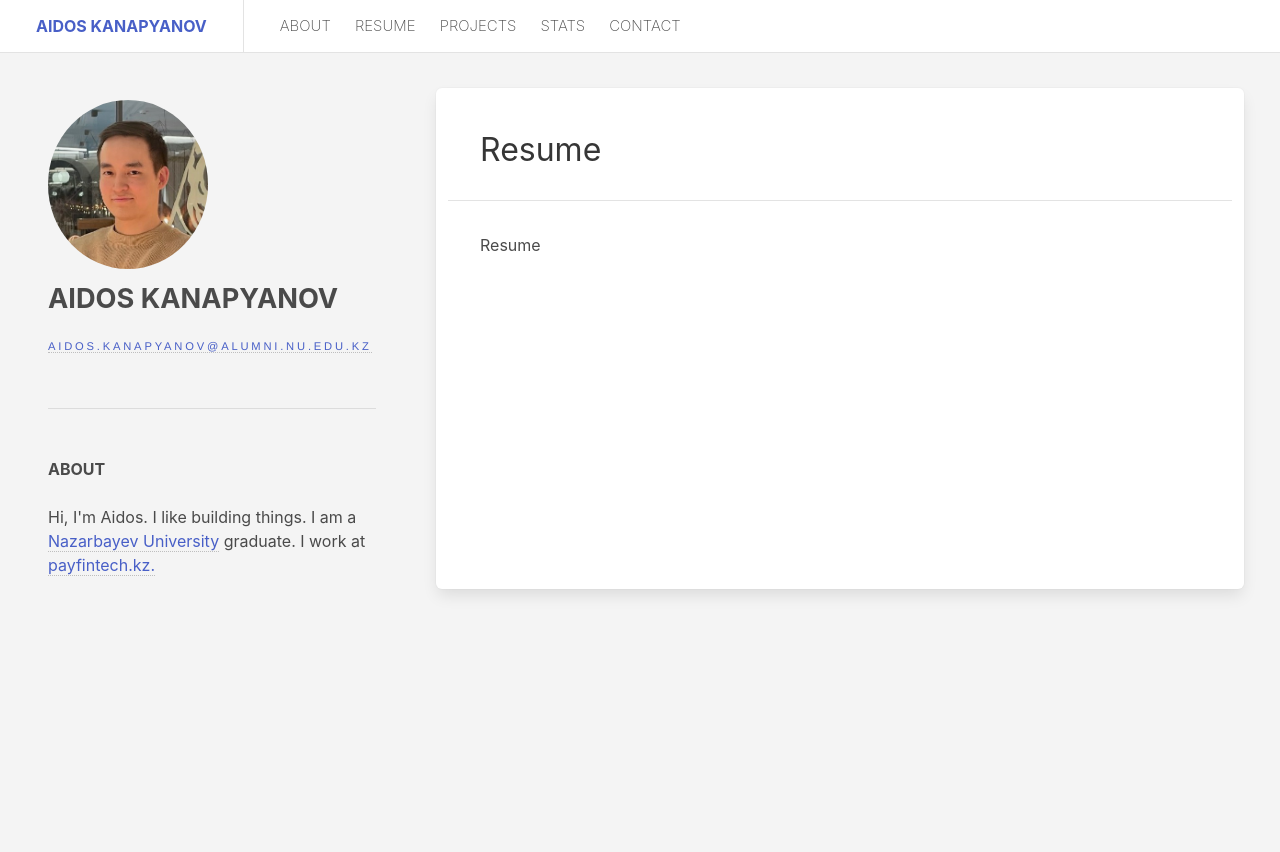
After one commit to aidoskanapyanov/personal-website, a FastAPI app: template app/templates/pages/resume.html in a window 1280 px wide. The commit adds this page. Run offline with FastAPI, Linux system fonts and the light colour scheme; the template is opened without the code that fills it, so the values that code supplies are empty.

Commit message:
Add resume page

```diff
--- a/app/main.py
+++ b/app/main.py
@@ -18,3 +18,7 @@
 @app.get("/about", response_class=HTMLResponse)
 async def about(request: Request):
     return templates.TemplateResponse("/pages/about.html", {"request": request})
+
+@app.get("/resume", response_class=HTMLResponse)
+async def resume(request: Request):
+    return templates.TemplateResponse("/pages/resume.html", {"request": request})
--- /dev/null
+++ b/app/templates/pages/resume.html
@@ -0,0 +1,5 @@
+{% extends "/partials/section.html" %}
+{% block heading %}Resume{% endblock %}
+{% block article_content %}
+<h1>Resume</h1>
+{% endblock %}
--- a/app/templates/partials/navbar.html
+++ b/app/templates/partials/navbar.html
@@ -15,7 +15,7 @@
     <div class="navbar-start">
       <a class="navbar-item" href="{{ url_for('about') }}"> about </a>
 
-      <a class="navbar-item"> resume </a>
+      <a class="navbar-item" href="{{ url_for('resume') }}"> resume </a>
 
       <a class="navbar-item"> projects </a>
 
```
